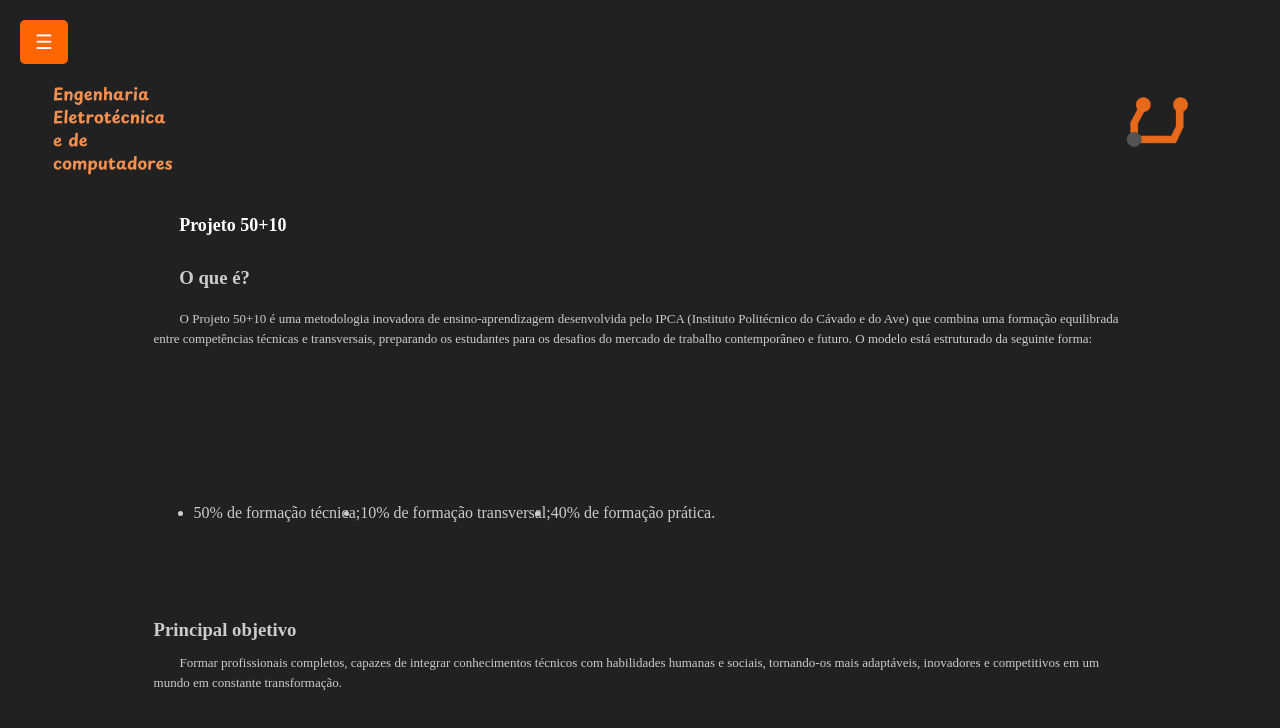
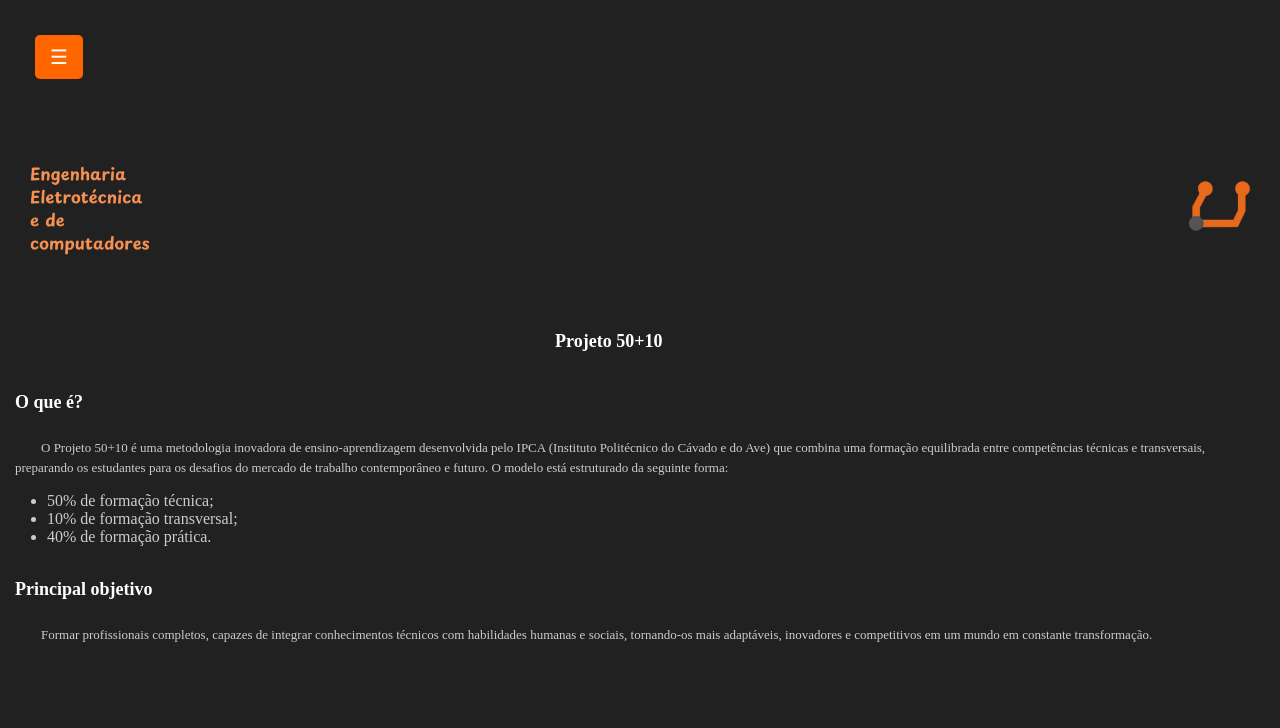
Before and after one commit to diogoFParaujo/projeto-50_10, a plain HTML site: page index.html in a window 1280 px wide. Drawn offline with Linux system fonts and the light colour scheme.

Commit message:
Add files via upload

```diff
--- a/dev_index.CSS
+++ b/dev_index.CSS
@@ -1,105 +1,69 @@
 html, body {
     height: 100%;
-    overflow: auto;
+    overflow-x: hidden;
+    margin: 0;
+    padding: 0;
 }
 
+/* Página principal */
 .pag_principal {
-    background-color: #222121; /* Cor de fundo */
+    background-color: #222121;
+    padding: 15px; /* Reduzido em 5px */
 }
 
+/* Logo do LEEC */
 .logo-LEEC img {
     display: flex;
-    position: absolute;
-    top: 10vh;
-    right: 6vw;
     width: 80px;
-    height: auto; /* Mantém a proporção */
+    height: auto;
+    float: right;
+    margin-top: 85px; /* Reduzido em 5px */
 }
 
+/* Nome do curso */
 .nome-curso img {
-    display: flex;
-    position: absolute;
-    top: 8vh;
-    left: 3vw;
     width: 150px;
-    height: auto; /* Mantém a proporção */
+    height: auto;
     transition: all 0.3s ease;
+    margin-top: 65px; /* Reduzido em 5px */
 }
 
-main h2 {
+/* Títulos */
+main h2, .o_que_e_titulo, .objetivo_titulo {
     font-size: 18px;
     line-height: 2;
     color: #ffffff;
+    margin-top: 25px; /* Reduzido em 5px */
 }
 
-main p {
+/* Parágrafos */
+main p, .o_que_e, .objetivo {
     text-indent: 2em;
     font-size: 13px;
     line-height: 1.5;
     color: #ccc;
+    margin-top: 5px; /* Reduzido em 5px */
 }
 
-.projeto-50_10 {
-    display: flex;
-    position: absolute;
-    top: 24vh;
-    left: 14vw;
-    width: 170px;
-    height: auto; /* Mantém a proporção */
-}
-.o_que_e_titulo{
-    display: flex;
-    position: absolute;
-    top: 31vh;
-    left: 14vw;
-    width: 150px;
-    height: auto; /* Mantém a proporção */
+/* Lista */
+.o_que_e_lista {
+    margin-top: 15px; /* Reduzido em 5px */
+    padding-left: 2em;
     color: #ccc;
 }
 
-.o_que_e {
-    display: flex;
-    position: absolute;
-    top: 37vh;
-    left: 12vw;
-    right: 12vw;
-    line-height: 1.5;
+/* Imagem do projeto */
+.projeto-50_10 {
+    width: 170px;
+    height: auto;
+    margin: 25px auto; /* Reduzido em 5px */
+    display: block;
 }
 
-.o_que_e_lista{
-    display: flex;
-    position: absolute;
-    top: 61vh;
-    left: 12vw;
-    right: 12vw;
-    color: #ccc;
-}
-
-.objetivo_titulo{
-    display: flex;
-    position: absolute;
-    top: 75vh;
-    left: 12vw;
-    right: 12vw;
-    color: #ccc;
-}
-
-.objetivo{
-    display: flex;
-    position: absolute;
-    top: 80vh;
-    left: 12vw;
-    right: 12vw;
-    color: #ccc;
-    line-height: 1.5;
-}
-
-/* Botão de menu (ícone de hambúrguer) */
-/* Estilo do botão de abrir o menu (ícone de hambúrguer) */
+/* Botão de menu */
 .menu-btn {
-    position: fixed;
-    top: 20px;
-    left: 20px;
+    display: inline-block; /* Mantido inalterado */
+    position: relative; /* Permite que ele role com o conteúdo */
     background-color: #ff6600;
     color: #fff;
     border: none;
@@ -108,39 +72,38 @@ main p {
     font-size: 20px;
     cursor: pointer;
     z-index: 1001;
+    margin-top: 20px; /* Mantido inalterado */
+    margin-left: 20px;
 }
 
 /* Menu lateral */
 .side-menu {
     position: fixed;
     top: 0;
-    left: -200px; /* Esconde o menu fora da tela */
+    left: -200px;
     width: 200px;
     height: 100%;
     background-color: #333;
     color: #fff;
     box-shadow: 2px 0 5px rgba(0, 0, 0, 0.5);
-    transition: left 0.3s ease; /* Animação suave */
-    padding: 20px;
+    transition: left 0.3s ease;
+    padding: 15px; /* Reduzido em 5px */
     z-index: 1000;
-    display: none; /* Oculta o menu inicialmente */
+    display: none;
 }
 
-/* Exibe o menu quando a classe "open" é adicionada */
 .side-menu.open {
-    display: block; /* Exibe o menu */
-    left: 0; /* Move o menu para dentro da tela */
+    display: block;
+    left: 0;
 }
 
-/* Oculta o botão de abrir quando o menu está aberto */
 .side-menu.open ~ .menu-btn {
-    display: none; /* Esconde o botão de abrir */
+    display: none;
 }
 
-/* Botão para fechar o menu */
 .close-menu-btn {
     position: absolute;
-    top: 10px;
+    top: 5px; /* Reduzido em 5px */
     right: 10px;
     background-color: #ff6600;
     color: #fff;
@@ -149,23 +112,21 @@ main p {
     padding: 5px 10px;
     font-size: 16px;
     cursor: pointer;
-    display: none; /* Oculta o botão inicialmente */
+    display: none;
 }
 
-/* Exibe o botão de fechar quando o menu está aberto */
 .side-menu.open .close-menu-btn {
-    display: block; /* Exibe o botão */
+    display: block;
 }
 
-/* Lista de opções no menu */
 .side-menu ul {
     list-style: none;
     padding: 0;
-    margin: 20px 0;
+    margin: 15px 0; /* Reduzido em 5px */
 }
 
 .side-menu ul li {
-    margin: 10px 0;
+    margin: 5px 0; /* Reduzido em 5px */
 }
 
 .side-menu ul li a {
--- a/index.html
+++ b/index.html
@@ -6,25 +6,13 @@
     <title>LEEC DAY</title>
     <link rel="stylesheet" href="dev_index.CSS">
 
-    <style>
-        body {
-            margin: 0;
-            padding: 0;
-            /* Permite rolagem vertical */
-            overflow-y: auto;
-            /* Garante que o conteúdo ocupe espaço suficiente */
-            min-height: 100vh;
-        }
-
-        .content {
-            /* Altura maior que a tela para forçar scroll */
-            height: 150vh; /* 150% da altura da tela */
-            padding: 20px;
-        }
-    </style>
 </head>
 <body class="pag_principal">
     <header>
+
+        <!-- Botão de abrir o menu -->
+        <button class="menu-btn" id="menuBtn">☰</button>
+
         <div class="logo-LEEC">
             <img src="docs/imagens/LOGO_LEEC.png" alt="Logótipo do curso LEEC">
         </div>
@@ -34,7 +22,6 @@
                 <img class="nome-curso" src="docs/imagens/LEEC_semfundo.png" alt="Nome do curso">
             </a>
         </div>
-
     </header>
 
     <main>
@@ -80,7 +67,6 @@
         </ul>
     </nav>
 
-<!-- Botão de abrir o menu -->
-<button class="menu-btn" id="menuBtn">☰</button>
+
     <script src="p_principal.js"></script>
 </body>
```
